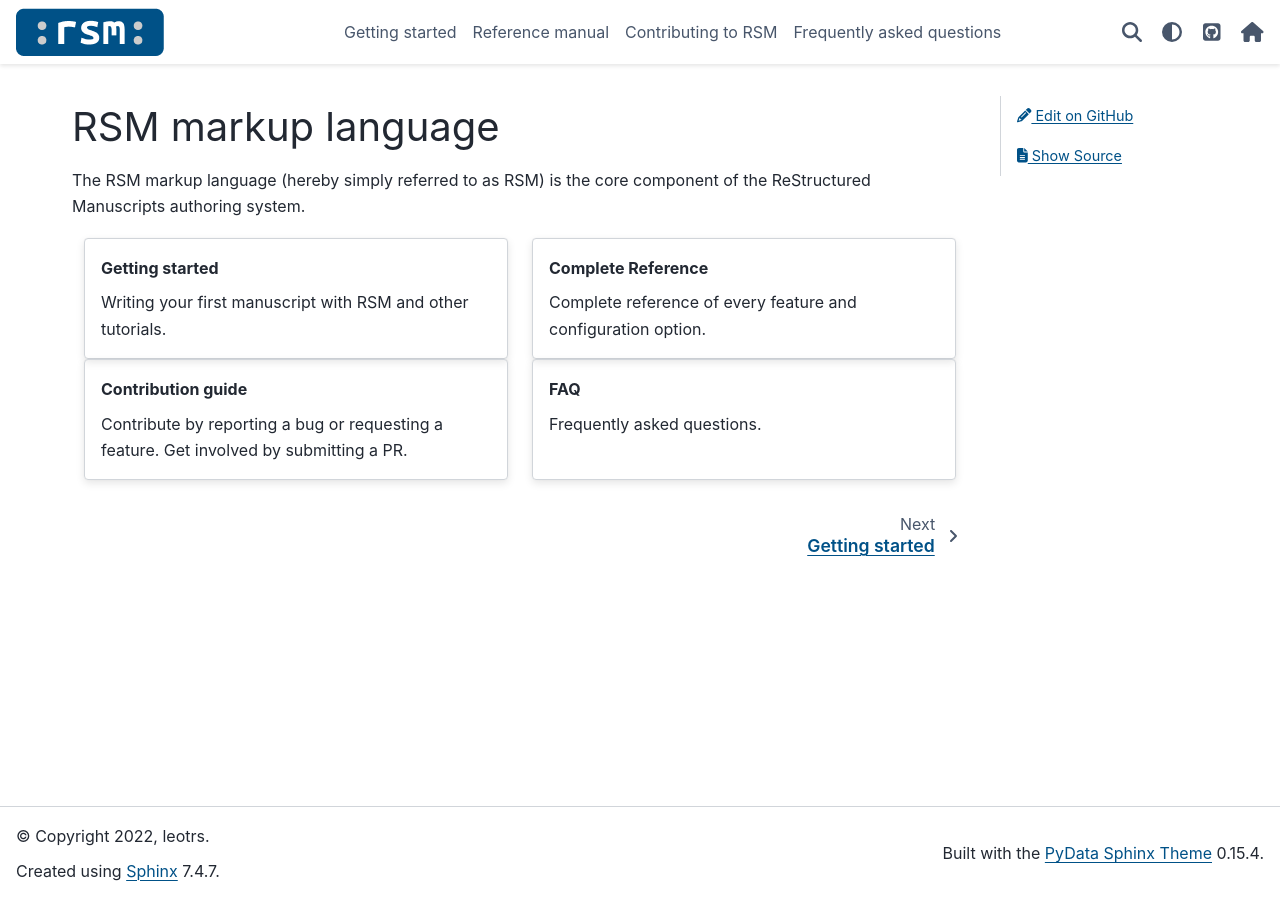
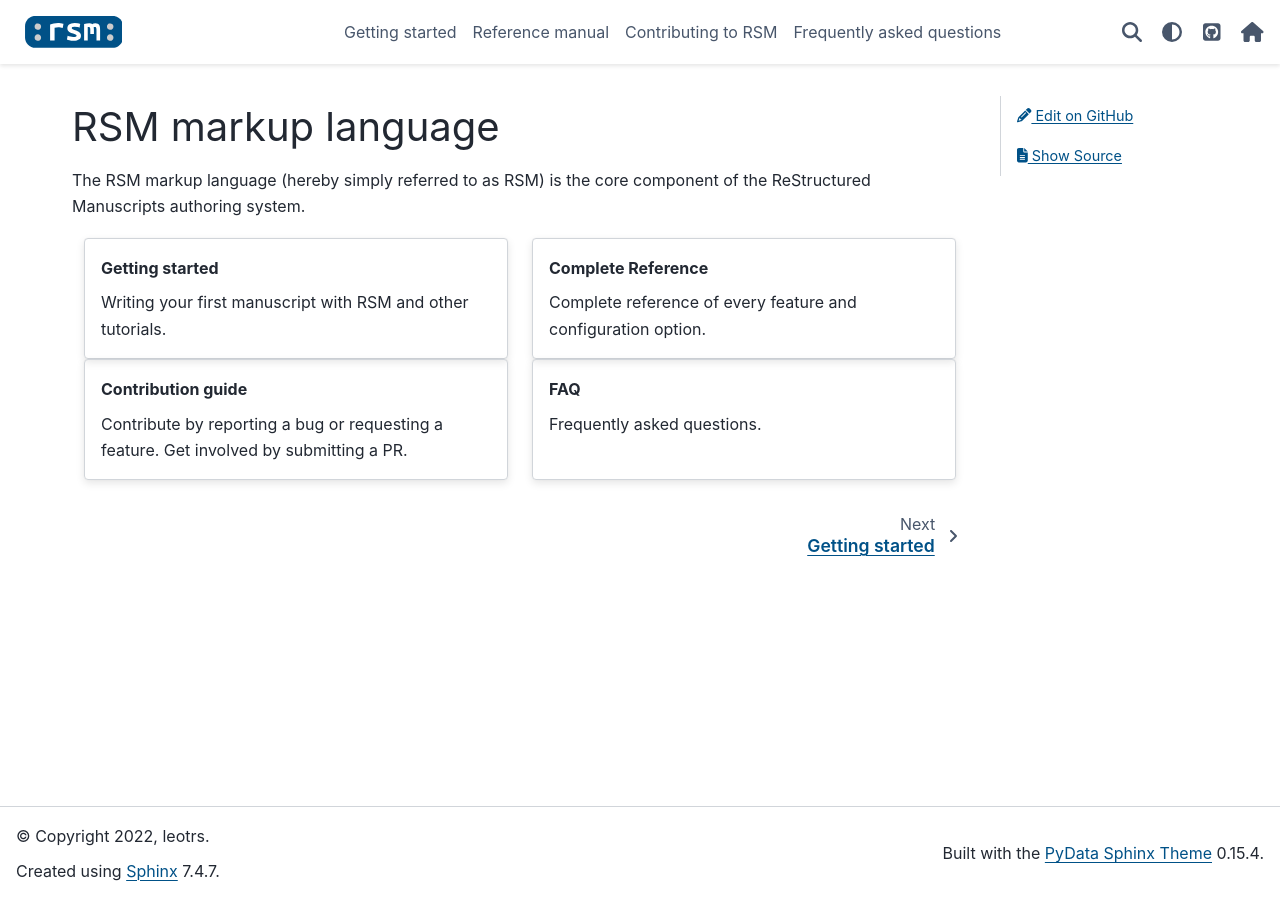
Before and after one commit to leotrs/rsm, a Sphinx documentation site: the page built from docs/source/index.rst, in a window 1280 px wide. Built offline with Sphinx 7.4.7 and the PyData theme 0.15.4, drawn with Linux system fonts in a browser that asks for light colours.

Commit message:
upate logo

```diff
--- a/docs/source/_static/custom.css
+++ b/docs/source/_static/custom.css
@@ -1,7 +1,12 @@
 html[data-theme="light"] {
-    --pst-color-primary: #005187;
+  --pst-color-primary: #005187;
 }
 
 html[data-theme="dark"] {
-    --pst-color-primary: #459db9;
+  --pst-color-primary: #459db9;
 }
+
+
+.navbar-brand img {
+  padding: 0.5rem;
+}
--- a/docs/source/conf.py
+++ b/docs/source/conf.py
@@ -18,7 +18,7 @@ author = "leotrs"
 # options for HTML output
 html_theme = "pydata_sphinx_theme"
 html_static_path = ["_static"]
-html_logo = "_static/rsm-tag.png"
+html_logo = "_static/logo.svg"
 html_css_files = [
     "custom.css",
 ]
```
Also changed, not shown: docs/source/_static/logo.svg (added), docs/source/_static/rsm-tag.png.
